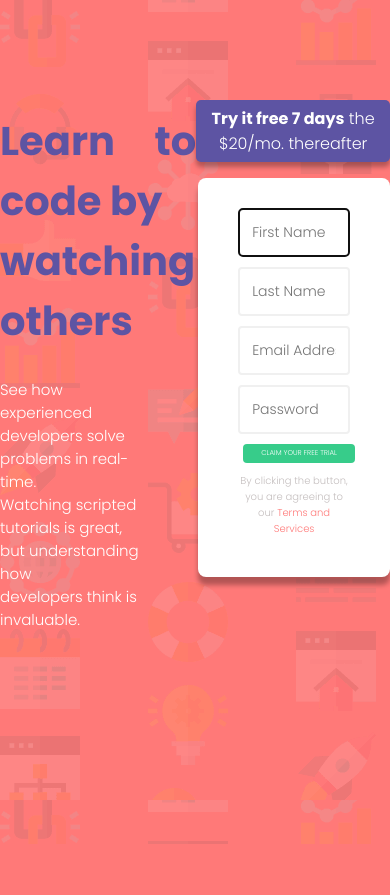
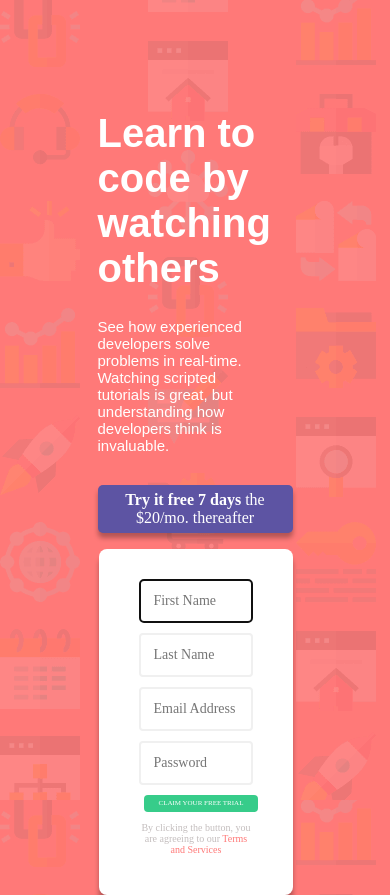
Before and after one commit to Ivosin/Responsiveness-and-Media-Queries-Assignment, a plain HTML site: page index.html in a window 390 px wide. Before the commit the page ends 844 px from the top, so only its background shows below. Drawn offline with Linux system fonts and the light colour scheme.

Commit message:
Recent changes

```diff
--- a/index.html
+++ b/index.html
@@ -6,14 +6,14 @@
     <meta name="viewport" content="width=device-width, initial-scale=1.0" />
     <title>Resposive And Query</title>
     <link rel="stylesheet" href="style.css" />
-    <style>
+    <!-- <style>
 @import url('https://fonts.googleapis.com/css2?family=Poppins:wght@100;200;300;700;800&display=swap');
-</style>
+</style> -->
   </head>
   <body>
     <div class="position">
       <div class="div1">
-        <div id="HHH">
+        <div>
           <h1>Learn to code by <br>watching others</h1>
         </div>
         <p>
--- a/style.css
+++ b/style.css
@@ -6,7 +6,7 @@ body {
   margin: 0%;
   background-color: #ff7978;
   background-image: url("desktop.png");
-  font-family: "Poppins", sans-serif;
+  /* font-family: "Poppins", sans-serif; */
 }
 
 .position {
@@ -18,33 +18,45 @@ body {
 
 @media screen and (max-width: 768px) {
   h1 {
-    color: #5d54a3;
-    font-size: 12px;
+    color: white;
+    font-family: "Courier New", Courier, monospace;
+    text-align: left;
+  }
+  .position {
+    display: flex;
+    flex-wrap: wrap;
+    width: 50%;
+  }
+  .div1 {
+    box-sizing: border-box;
+    /* padding: 10px; */
+  }
+  .div1 p {
+    font-size: 15px;
+    /* padding-right: 50px; */
+    font-family: "Poppins", sans-serif;
+    padding-right: 0px;
   }
 }
 
 h1 {
   font-size: 40px;
-  text-align: justify;
+  text-align: left;
+  color: white;
   font-family: "Poppins", sans-serif;
 }
 
 .div1 {
-  color: white;
   align-self: center;
   box-sizing: border-box;
   /* padding: 10px; */
 }
 
 .div1 p {
+  color: white;
   font-size: 15px;
   padding-right: 50px;
   font-family: "Poppins", sans-serif;
-}
-
-#HHH {
-  text-align: left;
-  /* margin-right: 2%; */
 }
 
 .div2 {
```
